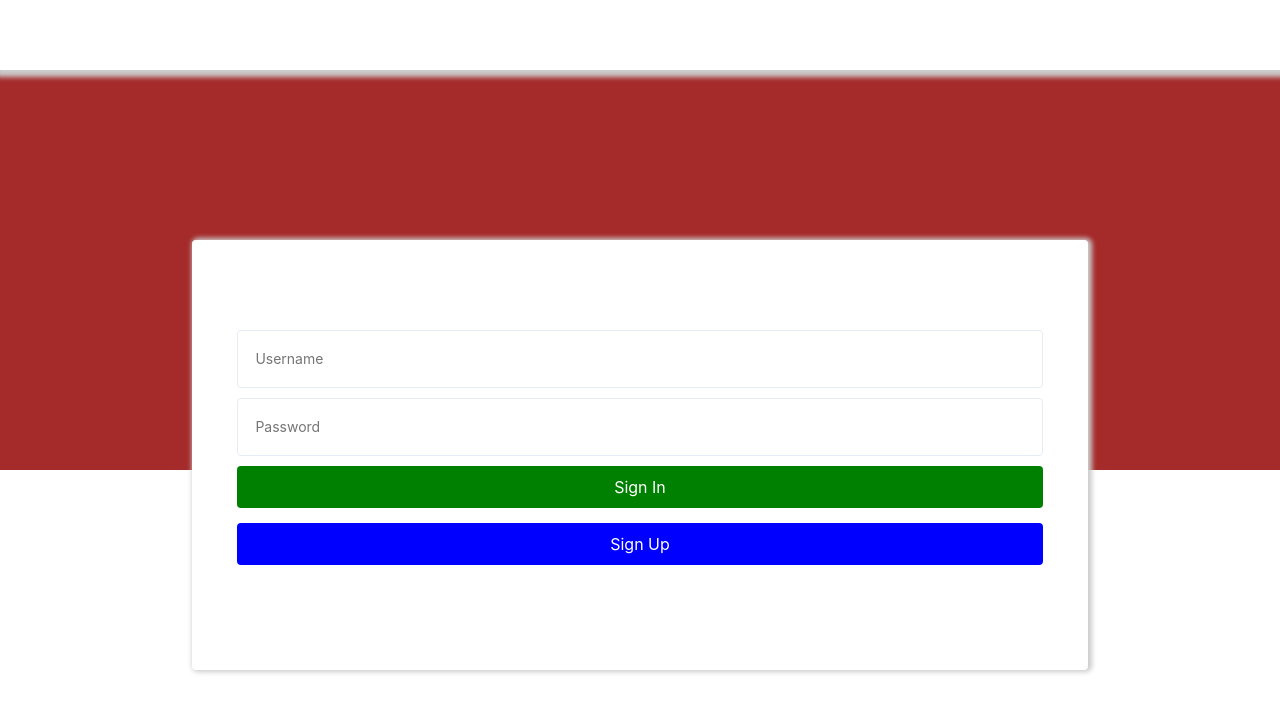
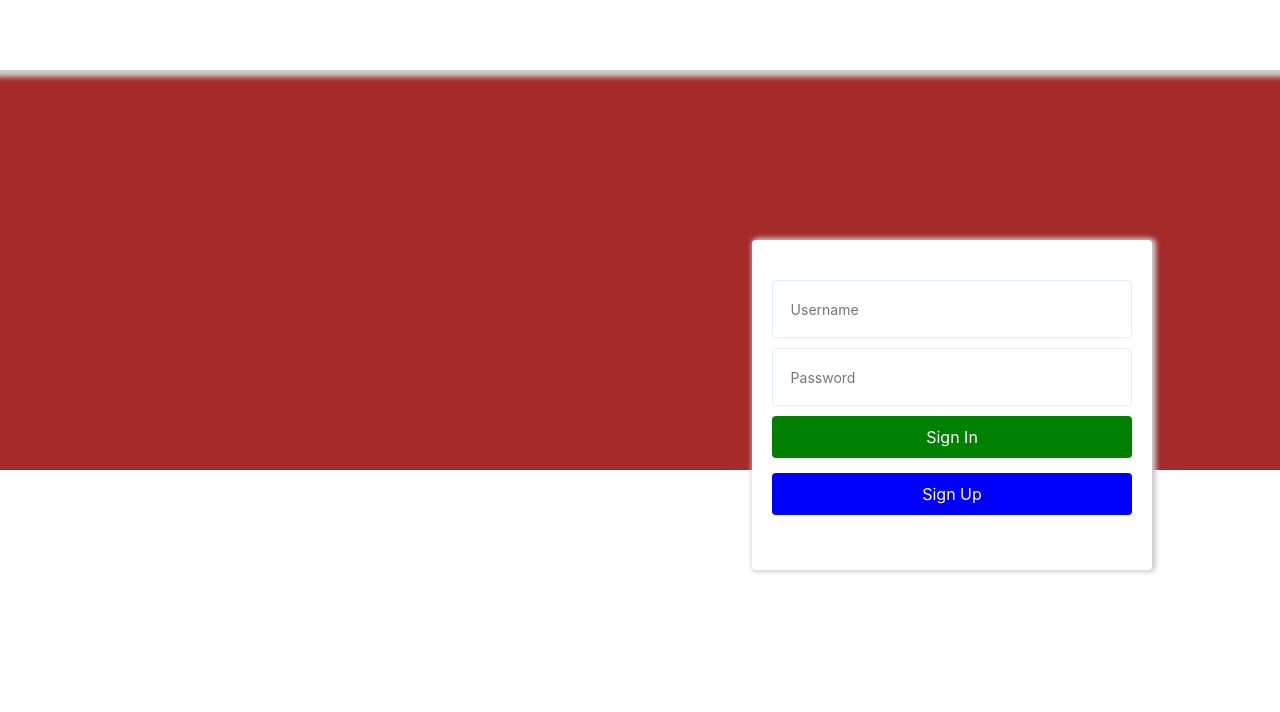
Before and after one commit to ar3a51/candorism-SPA, a Vue app: page /#/ in a window 1280 px wide. Shown: the top 712 px of the page. Built offline with nearby package versions, Linux system fonts and the light colour scheme.

Commit message:
fixing the responsive layout

```diff
--- a/src/app/home/home2.vue
+++ b/src/app/home/home2.vue
@@ -5,10 +5,17 @@
         </header>
         <article>
             <div class="banner col-xs-12"></div>
-           <!-- <div class="login-box">
+            <div class="login-box
+                        d-none
+                        d-sm-none
+                        d-md-none
+                        d-lg-block
+                        d-xl-block">
                <login-form></login-form>
-            </div> -->
-            <div class="login-box-responsive">
+            </div>
+            <div class="login-box-mobile
+                        d-lg-none
+                        d-xl-none">
                 <login-form></login-form>
             </div>
         </article>
@@ -26,12 +33,13 @@ export default {
 header {
     height: auto;
     float: left;
+    position: fixed;
+    z-index:2000;
 
     .header {
         height: 70px;
         background: #ffffff;
         box-shadow: 2px 1px 5px 6px #ccc;
-        position: fixed;
         padding: 0px;
     }
 }
@@ -56,7 +64,7 @@ article {
         box-shadow: 2px 0px 5px 2px #ccc;
     }
 
-    .login-box-responsive {
+    .login-box-mobile {
         position: absolute;
         left: 15%;
         right: auto;
```
